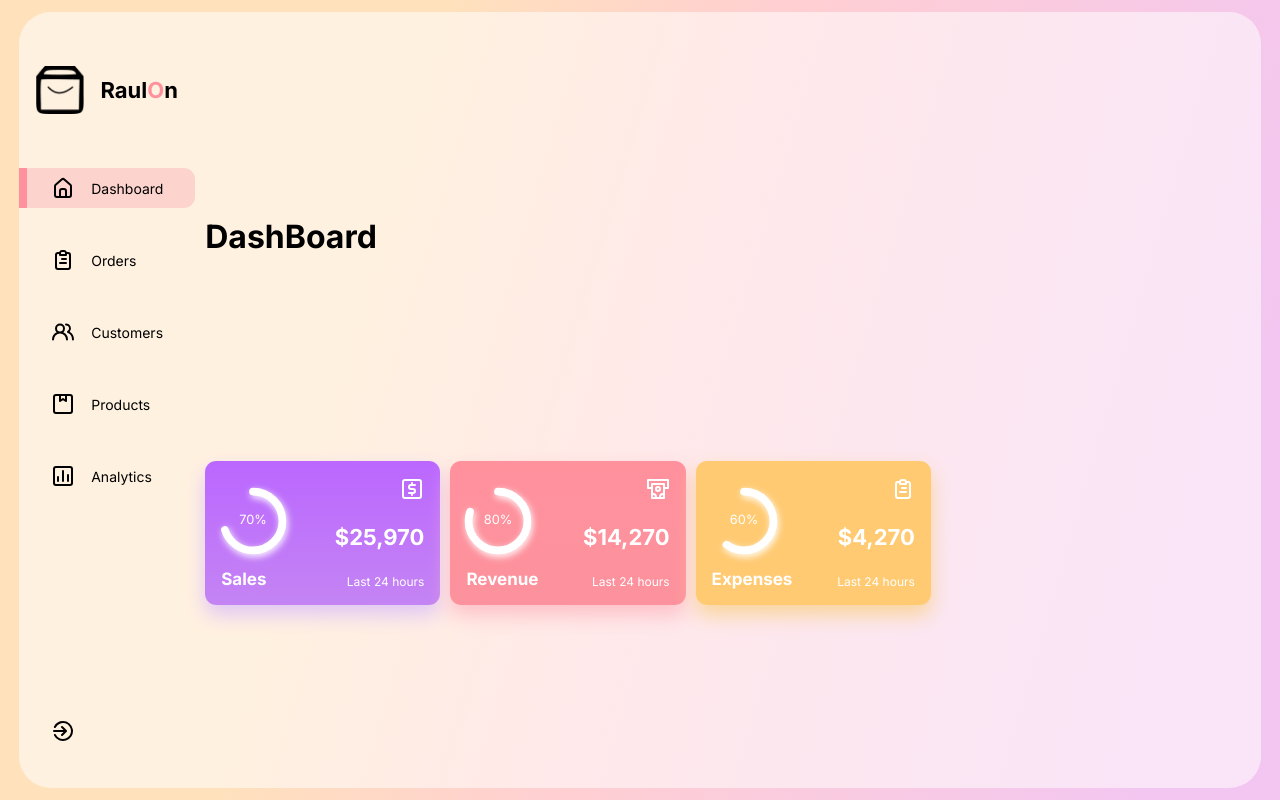
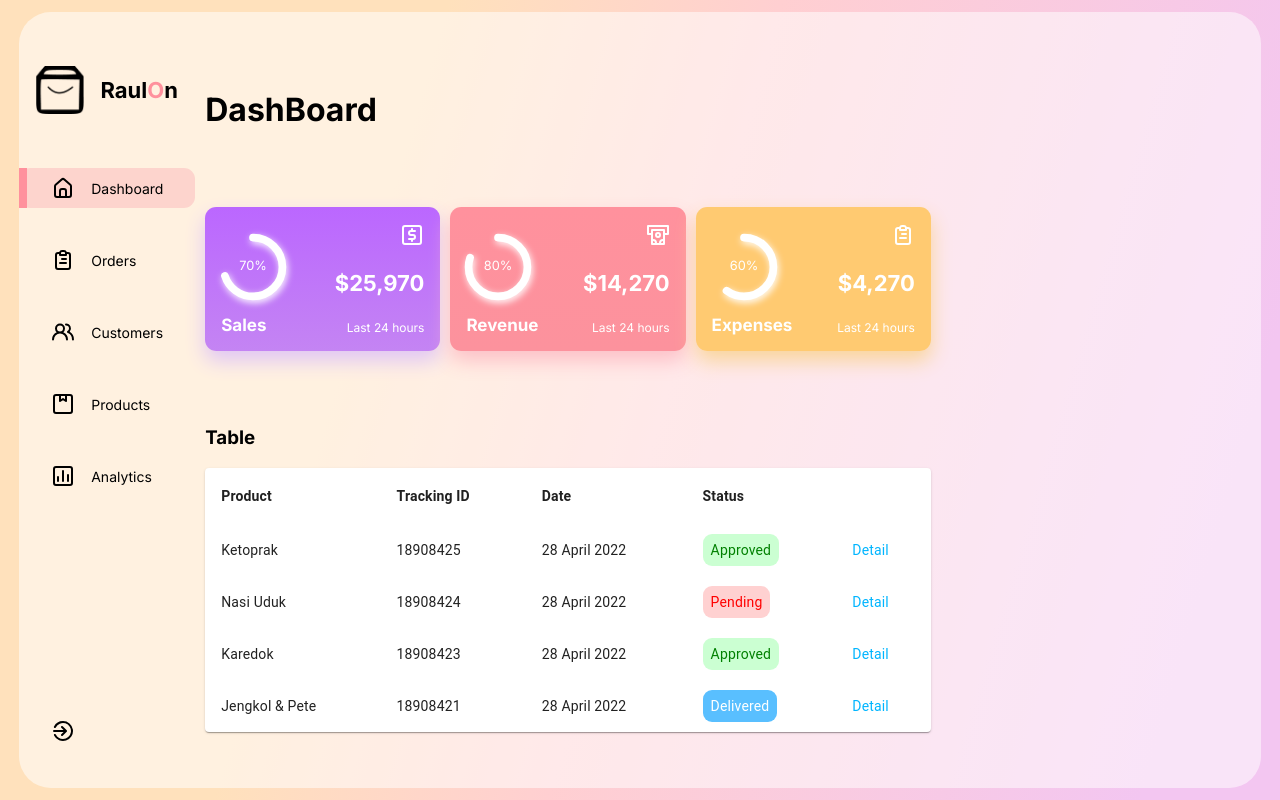
Before and after one commit to RaulOn18/raulon-dashboard, a React (Vite) app: page / in a window 1280 px wide. Built offline with nearby package versions, Linux system fonts and the light colour scheme.

Commit message:
Clean code & Created MUI Table

```diff
--- a/src/components/Cards/Cards.jsx
+++ b/src/components/Cards/Cards.jsx
@@ -1,6 +1,6 @@
 import React from "react";
 import { CardsData } from "../../Data";
-import Card from "../Card/Card";
+import { Card } from "../";
 
 import "./Cards.css";
 
--- a/src/components/MainDash/MainDash.jsx
+++ b/src/components/MainDash/MainDash.jsx
@@ -1,5 +1,5 @@
 import React from "react";
-import Cards from "../Cards/Cards";
+import { Cards, Table } from "../";
 
 import "./MainDash.css";
 
@@ -8,6 +8,7 @@
     <div className="MainDash">
       <h1>DashBoard</h1>
       <Cards />
+      <Table />
     </div>
   );
 };
--- /dev/null
+++ b/src/components/Table/Table.css
@@ -0,0 +1,25 @@
+.MuiTableRow-root > * {
+  padding: 10px;
+}
+
+.MuiTableRow-root.MuiTableRow-head > * {
+  font-weight: bold !important;
+}
+
+.Table td,
+th {
+  border: none !important;
+}
+
+.Table:first-child {
+  border-radius: 7rem !important;
+}
+
+.status {
+  padding: 8px;
+  border-radius: 9px;
+}
+
+.Details {
+  color: #00b5ff !important;
+}
--- /dev/null
+++ b/src/components/Table/Table.jsx
@@ -0,0 +1,85 @@
+import * as React from "react";
+import Table from "@mui/material/Table";
+import TableBody from "@mui/material/TableBody";
+import TableCell from "@mui/material/TableCell";
+import TableContainer from "@mui/material/TableContainer";
+import TableHead from "@mui/material/TableHead";
+import TableRow from "@mui/material/TableRow";
+import Paper from "@mui/material/Paper";
+
+import "./Table.css";
+
+function createData(name, trackingId, date, status) {
+  return { name, trackingId, date, status };
+}
+
+const rows = [
+  createData("Ketoprak", 18908425, "28 April 2022", "Approved"),
+  createData("Nasi Uduk", 18908424, "28 April 2022", "Pending"),
+  createData("Karedok", 18908423, "28 April 2022", "Approved"),
+  createData("Jengkol & Pete", 18908421, "28 April 2022", "Delivered"),
+];
+
+const makeStyles = (status) => {
+  if (status === "Approved") {
+    return {
+      background: "rgb(145 254 159 / 47%)",
+      color: "green",
+    };
+  } else if (status === "Pending") {
+    return {
+      background: "#ffadad8f",
+      color: "red",
+    };
+  } else {
+    return {
+      background: "#59bfff",
+      color: "white",
+    };
+  }
+};
+
+export default function BasicTable() {
+  return (
+    <div className="Table">
+      <h3>Table</h3>
+      <TableContainer
+        component={Paper}
+        style={{ boxShadow: "0px 13px 20px #808080 29" }}
+      >
+        <Table sx={{ minWidth: 650 }} aria-label="simple table">
+          <TableHead>
+            <TableRow>
+              <TableCell>Product</TableCell>
+              <TableCell align="left">Tracking ID</TableCell>
+              <TableCell align="left">Date</TableCell>
+              <TableCell align="left">Status</TableCell>
+            </TableRow>
+          </TableHead>
+          <TableBody>
+            {rows.map((row) => (
+              <TableRow
+                key={row.name}
+                sx={{ "&:last-child td, &:last-child th": { border: 0 } }}
+              >
+                <TableCell component="th" scope="row">
+                  {row.name}
+                </TableCell>
+                <TableCell align="left">{row.trackingId}</TableCell>
+                <TableCell align="left">{row.date}</TableCell>
+                <TableCell align="left">
+                  <span className="status" style={makeStyles(row.status)}>
+                    {row.status}
+                  </span>
+                </TableCell>
+                <TableCell align="left" className="Details">
+                  Detail
+                </TableCell>
+              </TableRow>
+            ))}
+          </TableBody>
+        </Table>
+      </TableContainer>
+    </div>
+  );
+}
--- a/src/components/index.js
+++ b/src/components/index.js
@@ -1,2 +1,5 @@
 export { default as SideBar } from "./SideBar/SideBar";
 export { default as MainDash } from "./MainDash/MainDash";
+export { default as Card } from "./Card/Card";
+export { default as Cards } from "./Cards/Cards";
+export { default as Table } from "./Table/Table";
```
